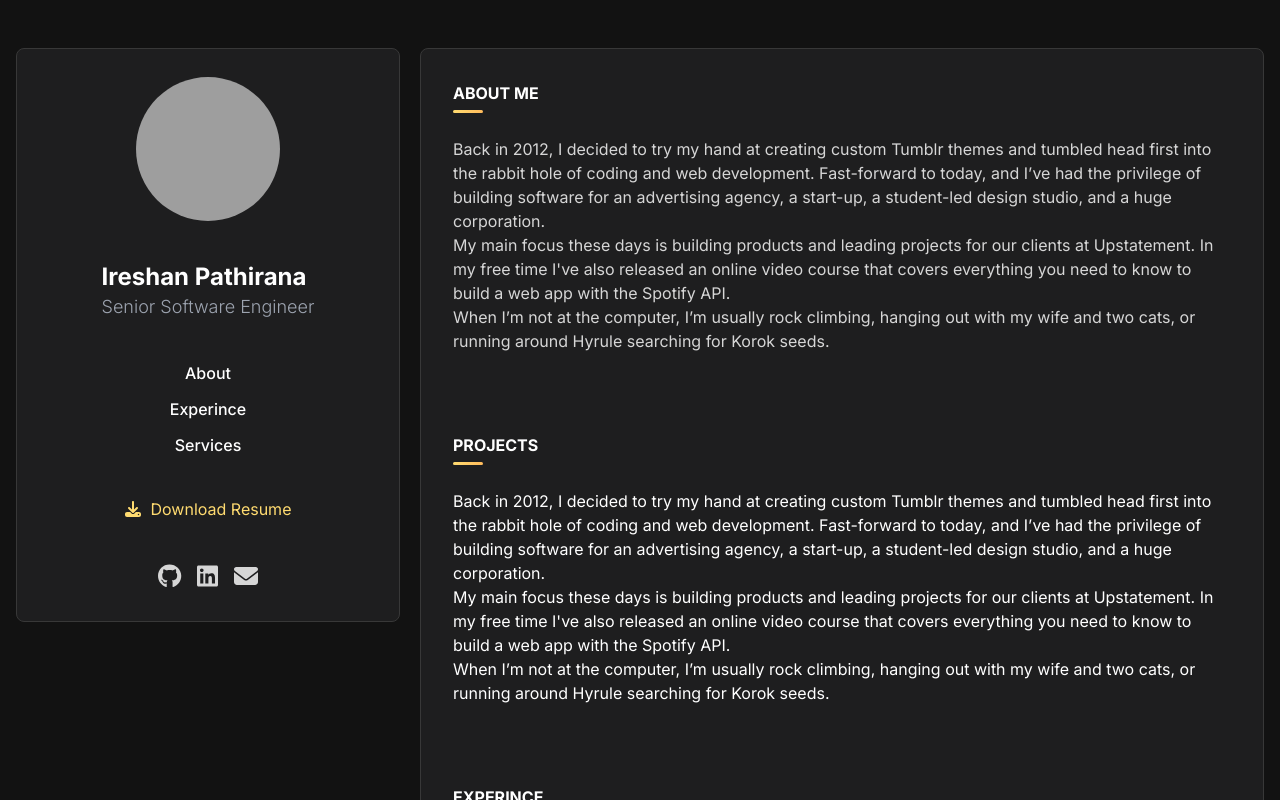
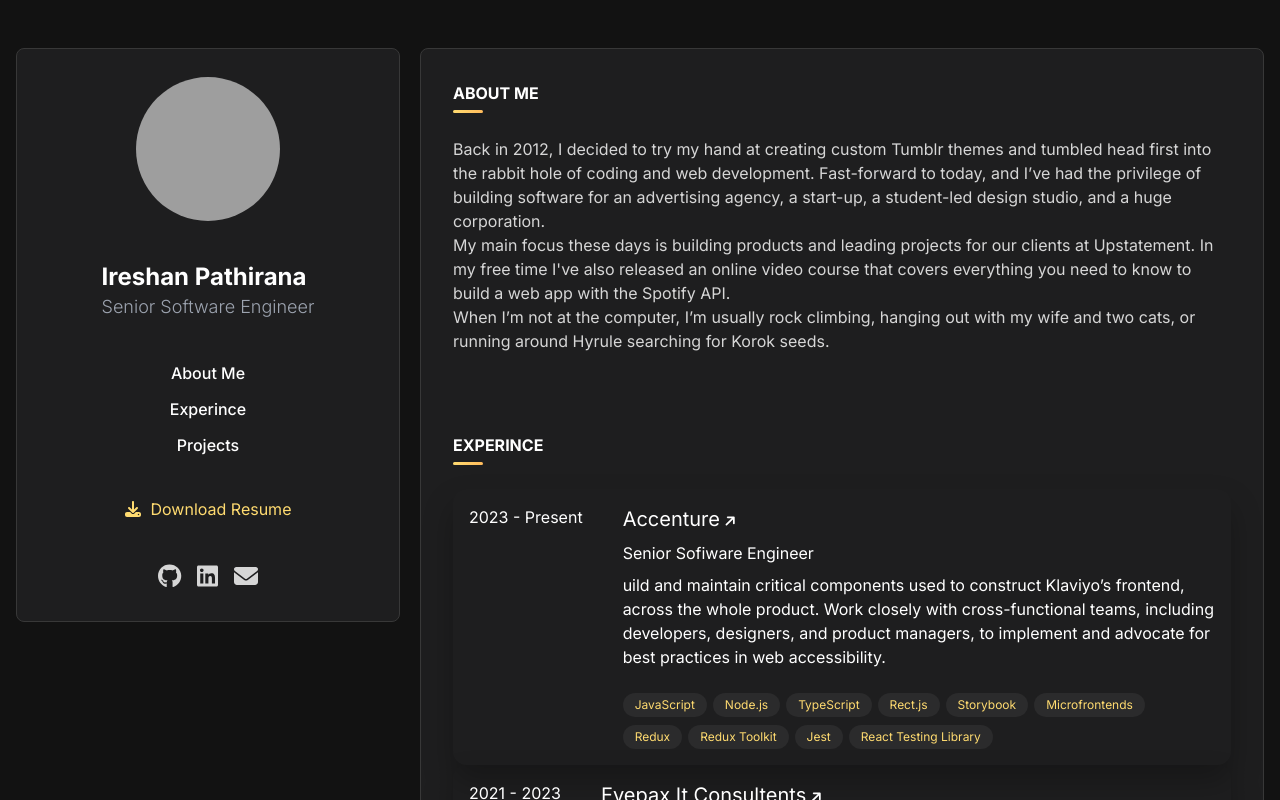
Before and after one commit to ravanspell/ireshanpathirana.com, a Next.js app: page / in a window 1280 px wide. Shown: the top 800 px of the page. Built offline with nearby package versions, Linux system fonts and the light colour scheme; grey boxes are pictures that could not be loaded.

Commit message:
content and id links configs

```diff
--- a/src/app/molecules/SocialLinkIcon/SocialLinkIcon.tsx
+++ b/src/app/molecules/SocialLinkIcon/SocialLinkIcon.tsx
@@ -33,6 +33,7 @@
             href={href}
             className="text-light-gray text-2xl transition-colors duration-300 hover:text-white"
             title={title}
+            target='_blank'
         >
             <FontAwesomeIcon icon={icon} />
         </a>
--- a/src/app/organisms/AboutMeSection/AboutMeSection.tsx
+++ b/src/app/organisms/AboutMeSection/AboutMeSection.tsx
@@ -7,7 +7,7 @@
 
 const AboutMeSection = ({mainContentRef}:{ mainContentRef: any}): JSX.Element => {
     return (
-        <Section mainContentRef={mainContentRef} id='about-me' headerText='About Me'>
+        <Section mainContentRef={mainContentRef} id='aboutme' headerText='About Me'>
             <Typography
                 id="this is id"
                 type="dfgdfgdfg"
--- a/src/app/organisms/NavBar/NavBar.tsx
+++ b/src/app/organisms/NavBar/NavBar.tsx
@@ -28,16 +28,16 @@
             <ul className="flex md:flex-col items-center gap-8 md:gap-3">
                 <MainMenuItems menuItems={[
                     {
-                        href: '#about',
-                        label: 'About'
+                        href: '#aboutme',
+                        label: 'About Me'
                     },
                     {
                         href: '#experince',
                         label: 'Experince'
                     },
                     {
-                        href: '#services',
-                        label: 'Services'
+                        href: '#projects',
+                        label: 'Projects'
                     }
                 ]}
                 />
--- a/src/app/templates/MainContent/MainContent.tsx
+++ b/src/app/templates/MainContent/MainContent.tsx
@@ -10,8 +10,8 @@
     return (
         <main className='bg-custom-eerie-black-2 border border-custom-jet rounded-lg p-8 shadow-custom-shadow-1 z-10'>
             <AboutMeSection mainContentRef={mainContentRef}/>
+            <ExperinceSection mainContentRef={mainContentRef}/>
             <ProjectsSection mainContentRef={mainContentRef}/>
-            <ExperinceSection mainContentRef={mainContentRef}/>
         </main>
     );
 }
```
